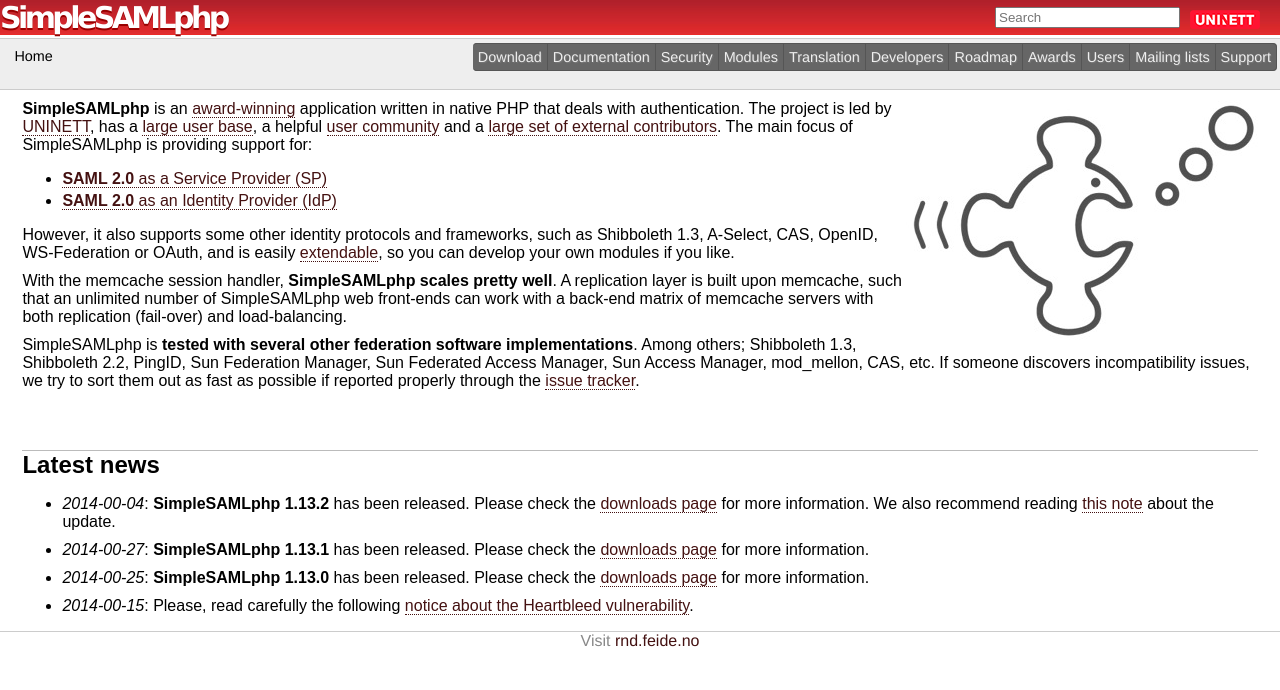
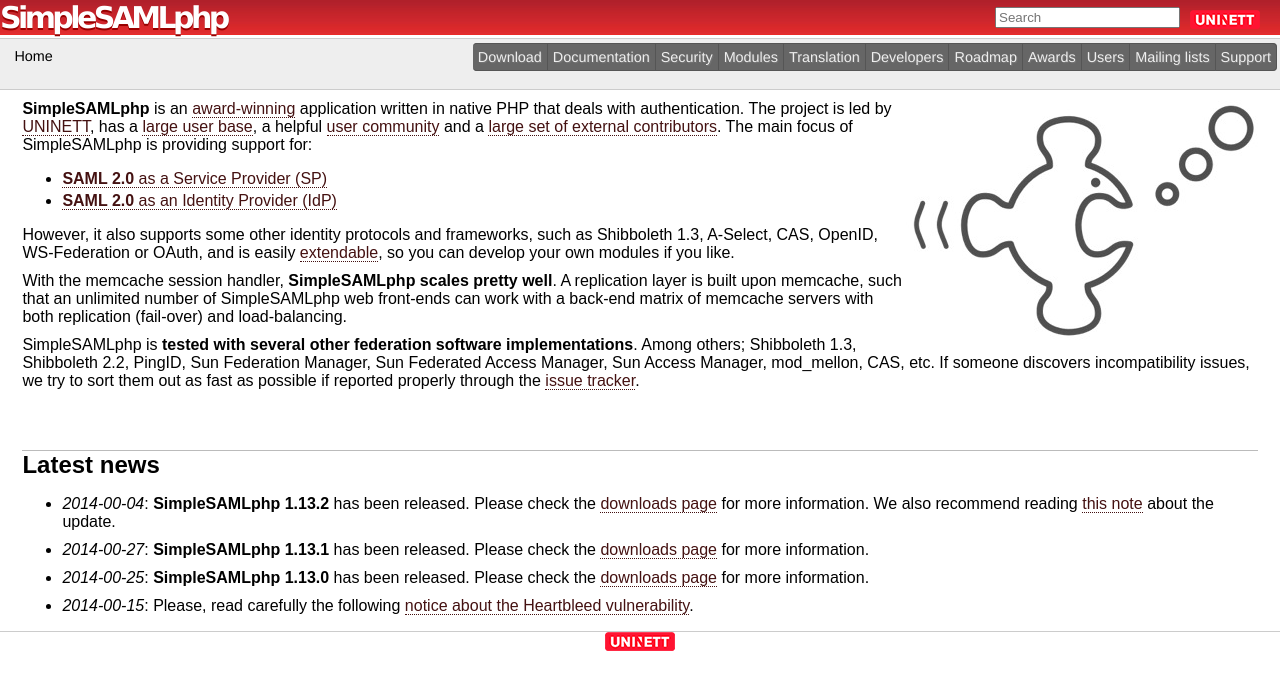
Before and after one commit to simplesamlphp/simplesamlphp.github.io, a Jekyll site: the page built from index.md, in a window 1280 px wide. Shown: the top 690 px of the page. Built offline with Jekyll 4.4.1, drawn with Linux system fonts in a browser that asks for light colours.

Commit message:
Footer with uninettlogo

```diff
--- a/_includes/footer.html
+++ b/_includes/footer.html
@@ -1,6 +1,7 @@
-  </div>
+</div>    <!-- /#content -->
+
 <div id="footer">
-    Visit <a href="http://rnd.feide.no">rnd.feide.no</a>
+    <a href="https://www.uninett.no/"><img id="ulogo" alt="notes" src="/res/uninettlogo.png" /SS></a>
 </div><!-- /#footer -->
 
 
@@ -12,5 +13,6 @@
     try {
         var pageTracker = _gat._getTracker("UA-431110-21");
         pageTracker._trackPageview();
-    } catch(err) {}
+    } catch (err) {
+    }
 </script>
```
Lines whose indentation alone changed are shown as unchanged.
